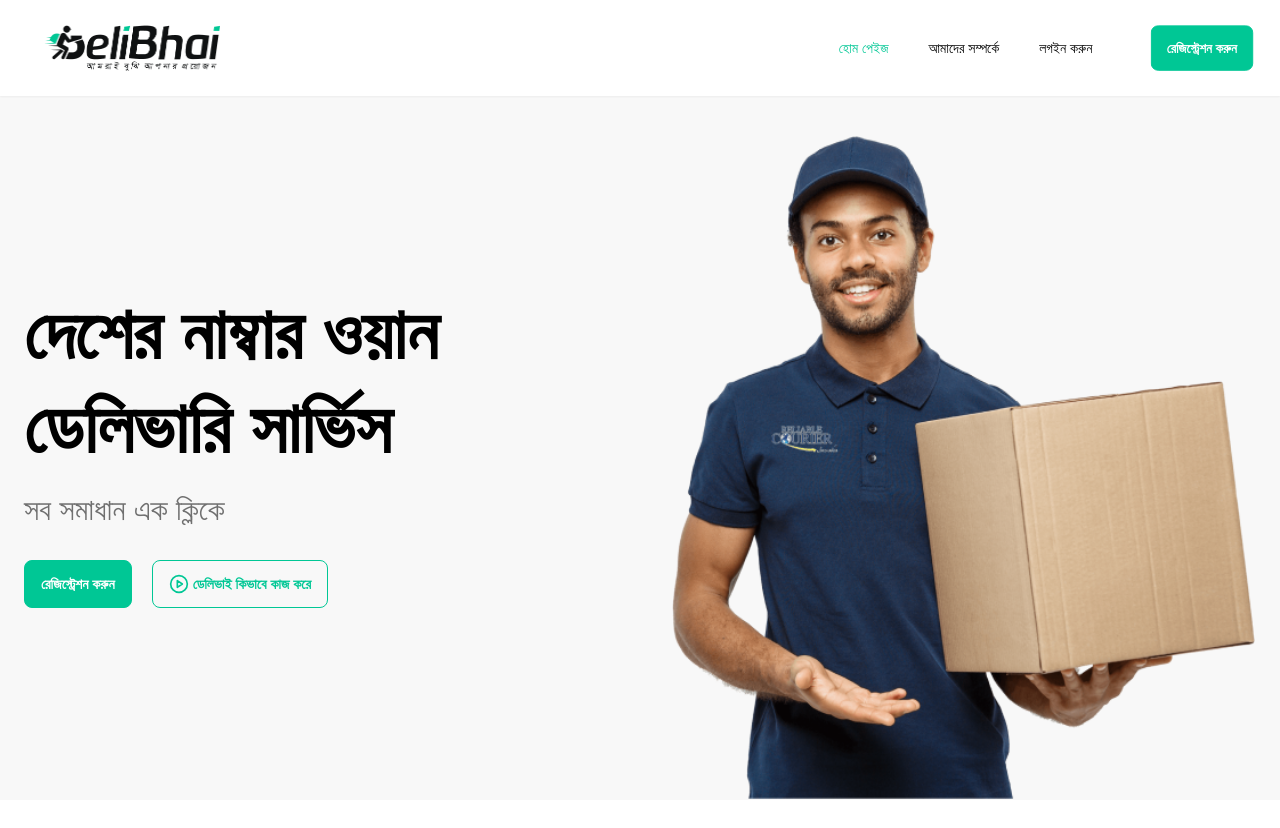
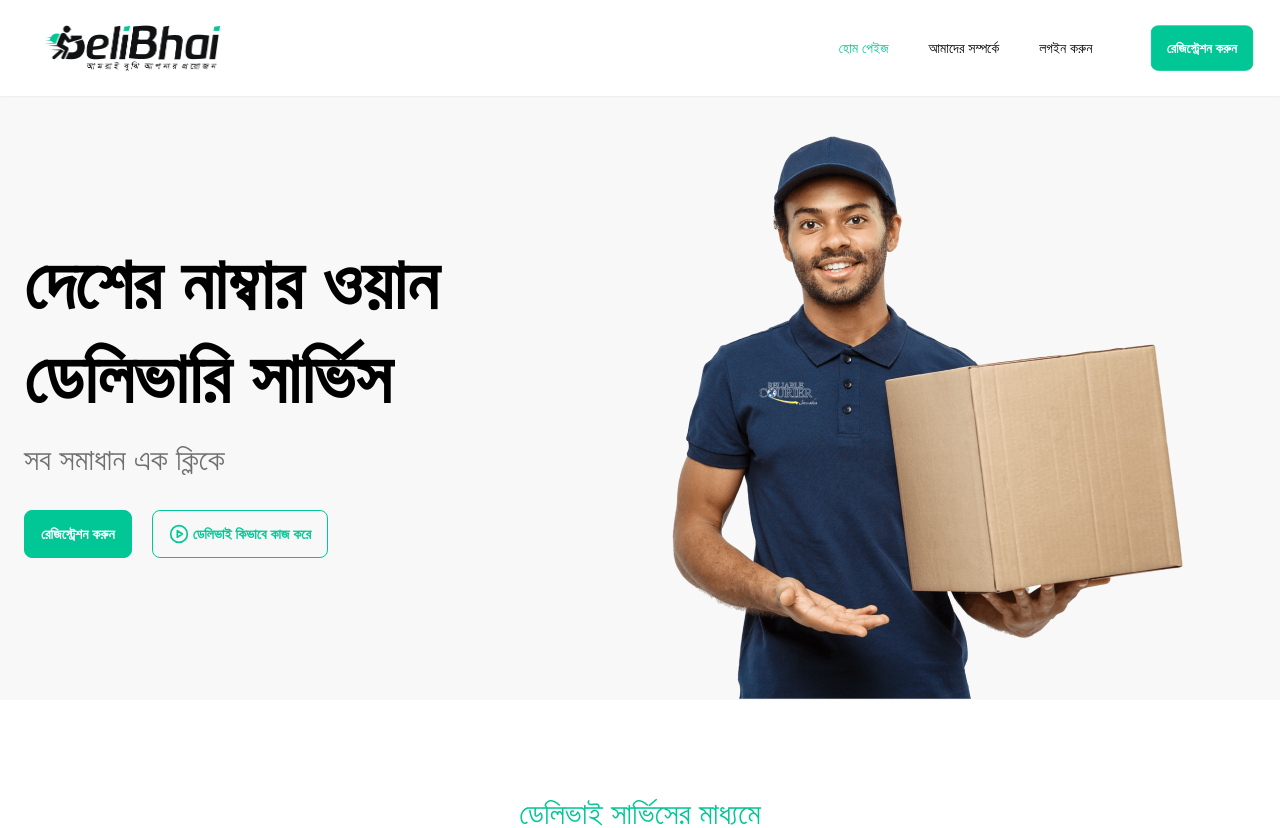
Before and after one commit to mdsaifullah365/delibhai-client-side, a React (Create React App) app: page / in a window 1280 px wide. Shown: the top 828 px of the page. Built offline with nearby package versions, Linux system fonts and the light colour scheme; no server answers; what ps-scrollbar-tailwind would draw is missing.

Commit message:
fix(banner): update height of the banner

```diff
--- a/src/Pages/Home/Banner/Banner.js
+++ b/src/Pages/Home/Banner/Banner.js
@@ -6,10 +6,10 @@ import "../../../App.css";
 
 const Banner = () => {
   return (
-    <section className="relative min-h-[calc(100vh-80px)] sm:min-h-[calc(100vh-96px)] lg:h-[calc(100vh-96px)]">
+    <section className="relative">
       <div className="absolute bg-neutral opacity-20 top-0 bottom-0 left-0 right-0 z-10"></div>
       <div className="relative z-20">
-        <div className="container min-h-[calc(100vh-80px)] sm:min-h-[calc(100vh-96px)] lg:h-[calc(100vh-96px)]  grid grid-cols-1 lg:grid-cols-2 items-center gap-5 lg:gap-16">
+        <div className="container grid grid-cols-1 lg:grid-cols-2 items-center gap-5 lg:gap-16">
           <div className="text-center lg:text-left my-5">
             <h1 className="heading text-4xl sm:text-6xl xl:text-7xl font-bold mb-4">
               দেশের নাম্বার ওয়ান ডেলিভারি সার্ভিস
@@ -32,8 +32,8 @@ const Banner = () => {
               </Link>
             </div>
           </div>
-          <div className="h-full lg:h-[calc(100vh-96px)] flex justify-center lg:justify-start items-end order-first lg:order-last pt-10">
-            <img src={man} alt="" className="block h-full" />
+          <div className="flex justify-center lg:justify-start items-end order-first lg:order-last pt-10">
+            <img src={man} alt="DeliBhai Hero" />
           </div>
         </div>
       </div>
```
